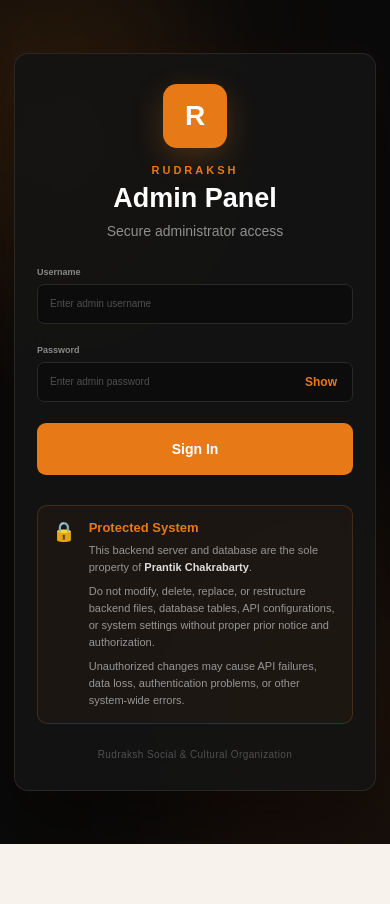
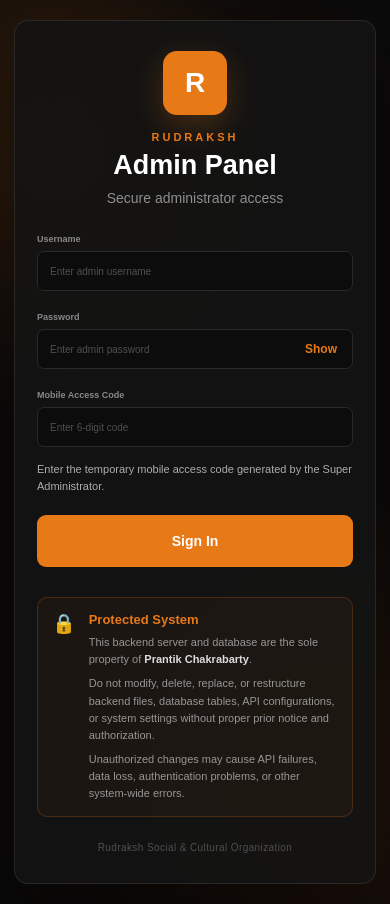
Before and after one commit to chakrabortyprantik18-glitch/rudraksh-website, a React (Vite) app: page /admin in a window 390 px wide. Before the commit the page ends 844 px from the top, so only its background shows below. Built offline with nearby package versions, Linux system fonts and the light colour scheme; no server answers.

Commit message:
Show mobile access code on admin login

```diff
--- a/src/admin/AdminLogin.jsx
+++ b/src/admin/AdminLogin.jsx
@@ -9,6 +9,7 @@ function AdminLogin() {
   const [formData, setFormData] = useState({
     username: "",
     password: "",
+    mobile_access_code: "",
   });
 
   const [showPassword, setShowPassword] = useState(false);
@@ -18,9 +19,17 @@ function AdminLogin() {
   const handleChange = (event) => {
     const { name, value } = event.target;
 
+    let updatedValue = value;
+
+    if (name === "mobile_access_code") {
+      updatedValue = value
+        .replace(/\D/g, "")
+        .slice(0, 6);
+    }
+
     setFormData((previous) => ({
       ...previous,
-      [name]: value,
+      [name]: updatedValue,
     }));
 
     if (error) {
@@ -36,25 +45,88 @@ function AdminLogin() {
       return;
     }
 
+    if (formData.mobile_access_code.length !== 6) {
+      setError("Please enter the 6-digit mobile access code.");
+      return;
+    }
+
     try {
       setLoading(true);
       setError("");
 
-      const response = await fetch(
-        `${ADMIN_API_URL}/login`,
-        {
-          method: "POST",
-          headers: {
-            "Content-Type": "application/json",
-          },
-          body: JSON.stringify({
-            username: formData.username.trim(),
-            password: formData.password,
-          }),
-        }
-      );
+      const requestBody = {
+        username: formData.username.trim(),
+        password: formData.password,
+        mobile_access_code: formData.mobile_access_code,
+      };
+
+      const response = await fetch(`${ADMIN_API_URL}/login`, {
+        method: "POST",
+        headers: {
+          "Content-Type": "application/json",
+        },
+        body: JSON.stringify(requestBody),
+      });
 
       const data = await response.json();
+
+      if (
+        response.status === 401 &&
+        data.code === "MOBILE_ACCESS_CODE_REQUIRED"
+      ) {
+        setError(
+          "Mobile access is protected. Enter the 6-digit access code generated by the Super Administrator."
+        );
+        return;
+      }
+
+      if (
+        response.status === 401 &&
+        data.code === "INVALID_MOBILE_ACCESS_CODE"
+      ) {
+        setError("The mobile access code is incorrect.");
+        return;
+      }
+
+      if (
+        response.status === 403 &&
+        data.code === "MOBILE_ACCESS_CODE_EXPIRED"
+      ) {
+        setError(
+          "The mobile access code has expired. Please generate a new code."
+        );
+        return;
+      }
+
+      if (
+        response.status === 403 &&
+        data.code === "MOBILE_ACCESS_DISABLED"
+      ) {
+        setError(
+          "Mobile admin access is currently disabled. Please enable Mobile Access from Admin Access Security."
+        );
+        return;
+      }
+
+      if (
+        response.status === 503 &&
+        data.code === "MOBILE_ACCESS_CODE_NOT_CONFIGURED"
+      ) {
+        setError(
+          "Mobile access is enabled, but no valid mobile access code is available. Please generate a new code from Admin Access Security."
+        );
+        return;
+      }
+
+      if (
+        response.status === 403 &&
+        data.code === "IP_ACCESS_DENIED"
+      ) {
+        setError(
+          "This device network is not authorized to access the admin panel."
+        );
+        return;
+      }
 
       if (!response.ok || !data.success) {
         throw new Error(
@@ -62,14 +134,16 @@ function AdminLogin() {
         );
       }
 
-      // Store authentication information locally.
-      localStorage.setItem("rudraksh_admin_token", data.token);
+      localStorage.setItem(
+        "rudraksh_admin_token",
+        data.token
+      );
+
       localStorage.setItem(
         "rudraksh_admin",
         JSON.stringify(data.admin)
       );
 
-      // Go to the admin dashboard.
       navigate("/admin/dashboard");
     } catch (loginError) {
       console.error("ADMIN LOGIN ERROR:", loginError);
@@ -85,15 +159,20 @@ function AdminLogin() {
 
   return (
     <div className="admin-login-page">
+
       <div className="admin-login-background">
         <div className="admin-glow admin-glow-one"></div>
         <div className="admin-glow admin-glow-two"></div>
       </div>
 
       <main className="admin-login-container">
+
         <section className="admin-login-card">
+
           {/* Header */}
+
           <div className="admin-login-header">
+
             <div className="admin-logo">
               R
             </div>
@@ -102,19 +181,27 @@ function AdminLogin() {
               RUDRAKSH
             </p>
 
-            <h1>Admin Panel</h1>
+            <h1>
+              Admin Panel
+            </h1>
 
             <p className="admin-login-subtitle">
               Secure administrator access
             </p>
+
           </div>
 
           {/* Login Form */}
+
           <form
             className="admin-login-form"
             onSubmit={handleSubmit}
           >
+
+            {/* Username */}
+
             <div className="admin-form-group">
+
               <label htmlFor="username">
                 Username
               </label>
@@ -129,14 +216,19 @@ function AdminLogin() {
                 autoComplete="username"
                 disabled={loading}
               />
+
             </div>
 
+            {/* Password */}
+
             <div className="admin-form-group">
+
               <label htmlFor="password">
                 Password
               </label>
 
               <div className="admin-password-wrapper">
+
                 <input
                   id="password"
                   name="password"
@@ -167,24 +259,77 @@ function AdminLogin() {
                       : "Show password"
                   }
                 >
-                  {showPassword ? "Hide" : "Show"}
+                  {showPassword
+                    ? "Hide"
+                    : "Show"}
                 </button>
+
               </div>
+
+            </div>
+
+            {/* Mobile Access Code */}
+
+            <div className="admin-form-group">
+
+              <label htmlFor="mobile_access_code">
+                Mobile Access Code
+              </label>
+
+              <input
+                id="mobile_access_code"
+                name="mobile_access_code"
+                type="text"
+                inputMode="numeric"
+                pattern="[0-9]*"
+                maxLength={6}
+                value={formData.mobile_access_code}
+                onChange={handleChange}
+                placeholder="Enter 6-digit code"
+                autoComplete="one-time-code"
+                disabled={loading}
+              />
+
+              <small
+                style={{
+                  display: "block",
+                  marginTop: "7px",
+                  fontSize: "11px",
+                  lineHeight: "1.5",
+                  opacity: 0.65,
+                }}
+              >
+                Enter the temporary mobile access
+                code generated by the Super
+                Administrator.
+              </small>
+
             </div>
 
             {/* Error */}
+
             {error && (
               <div className="admin-login-error">
-                <span>!</span>
-                <p>{error}</p>
+
+                <span>
+                  !
+                </span>
+
+                <p>
+                  {error}
+                </p>
+
               </div>
             )}
+
+            {/* Submit */}
 
             <button
               type="submit"
               className="admin-login-button"
               disabled={loading}
             >
+
               {loading ? (
                 <>
                   <span className="admin-spinner"></span>
@@ -193,21 +338,28 @@ function AdminLogin() {
               ) : (
                 "Sign In"
               )}
+
             </button>
+
           </form>
 
           {/* Security notice */}
+
           <div className="admin-security-notice">
+
             <div className="admin-security-icon">
               🔒
             </div>
 
             <div>
-              <h3>Protected System</h3>
+
+              <h3>
+                Protected System
+              </h3>
 
               <p>
-                This backend server and database are
-                the sole property of{" "}
+                This backend server and database
+                are the sole property of{" "}
                 <strong>
                   Prantik Chakrabarty
                 </strong>
@@ -227,16 +379,23 @@ function AdminLogin() {
                 failures, data loss, authentication
                 problems, or other system-wide errors.
               </p>
+
             </div>
+
           </div>
 
           <div className="admin-login-footer">
+
             <span>
               Rudraksh Social & Cultural Organization
             </span>
+
           </div>
+
         </section>
+
       </main>
+
     </div>
   );
 }
```
